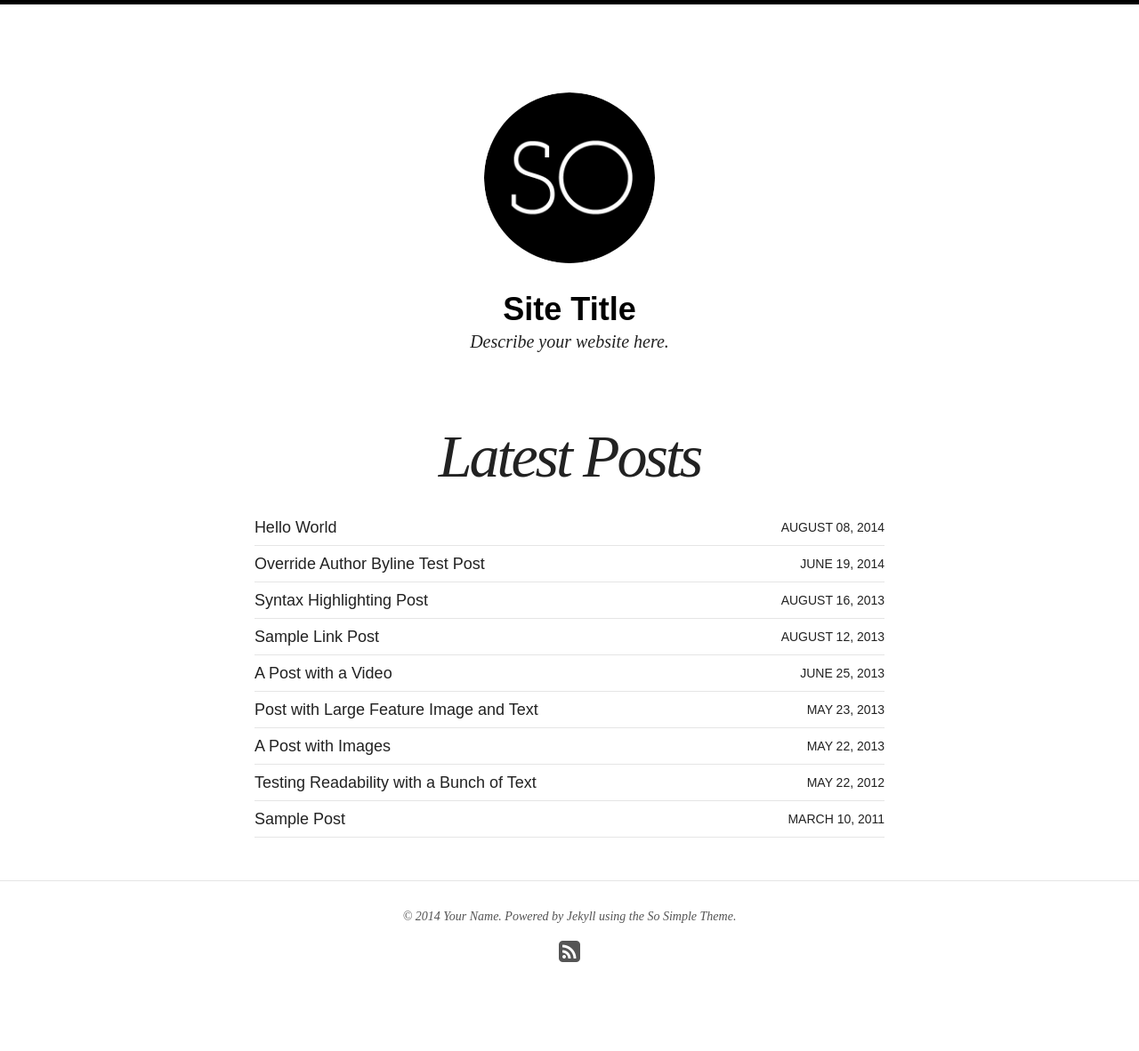
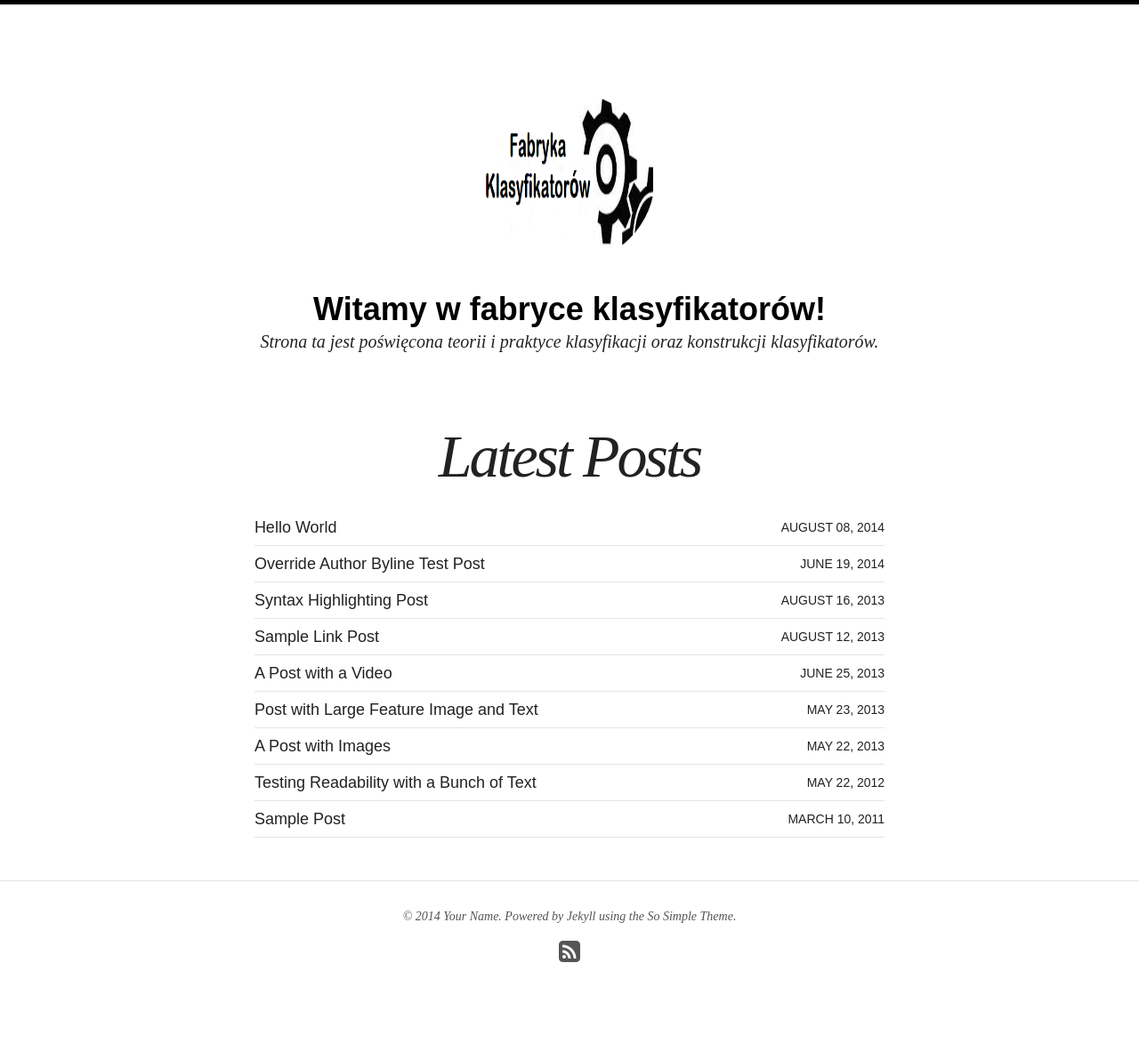
Before and after one commit to tmkmrcnk/klasyfikatory, a Jekyll site: the page built from index.html, in a window 1280 px wide. Shown: the whole page at 89% size. Built offline with Jekyll 4.4.1, drawn with Linux system fonts in a browser that asks for light colours; nearby versions of some CDN libraries.

Commit message:
edit description

```diff
--- a/_config.yml
+++ b/_config.yml
@@ -1,9 +1,9 @@
 # Site wide configuration
 
-title: Site Title
-locale: en_US
-description: Describe your website here.
-logo: site-logo.png
+title: Witamy w fabryce klasyfikatorów!
+locale: pl_PL
+description: Strona ta jest poświęcona teorii i praktyce klasyfikacji oraz konstrukcji klasyfikatorów.
+logo: works1.png
 search: true
 url: http://tmkmrcnk.github.io/klasyfikatory/
 
```
